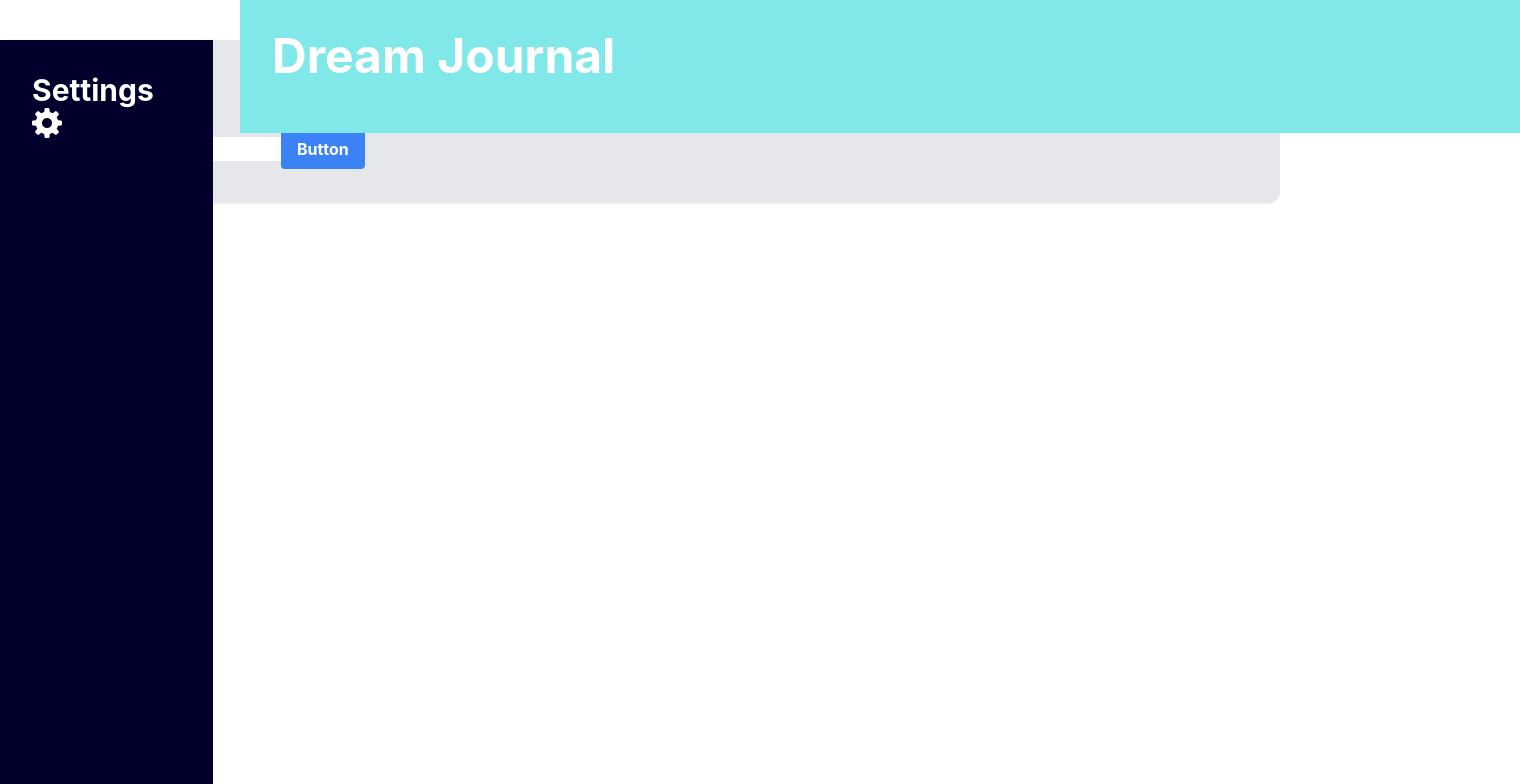
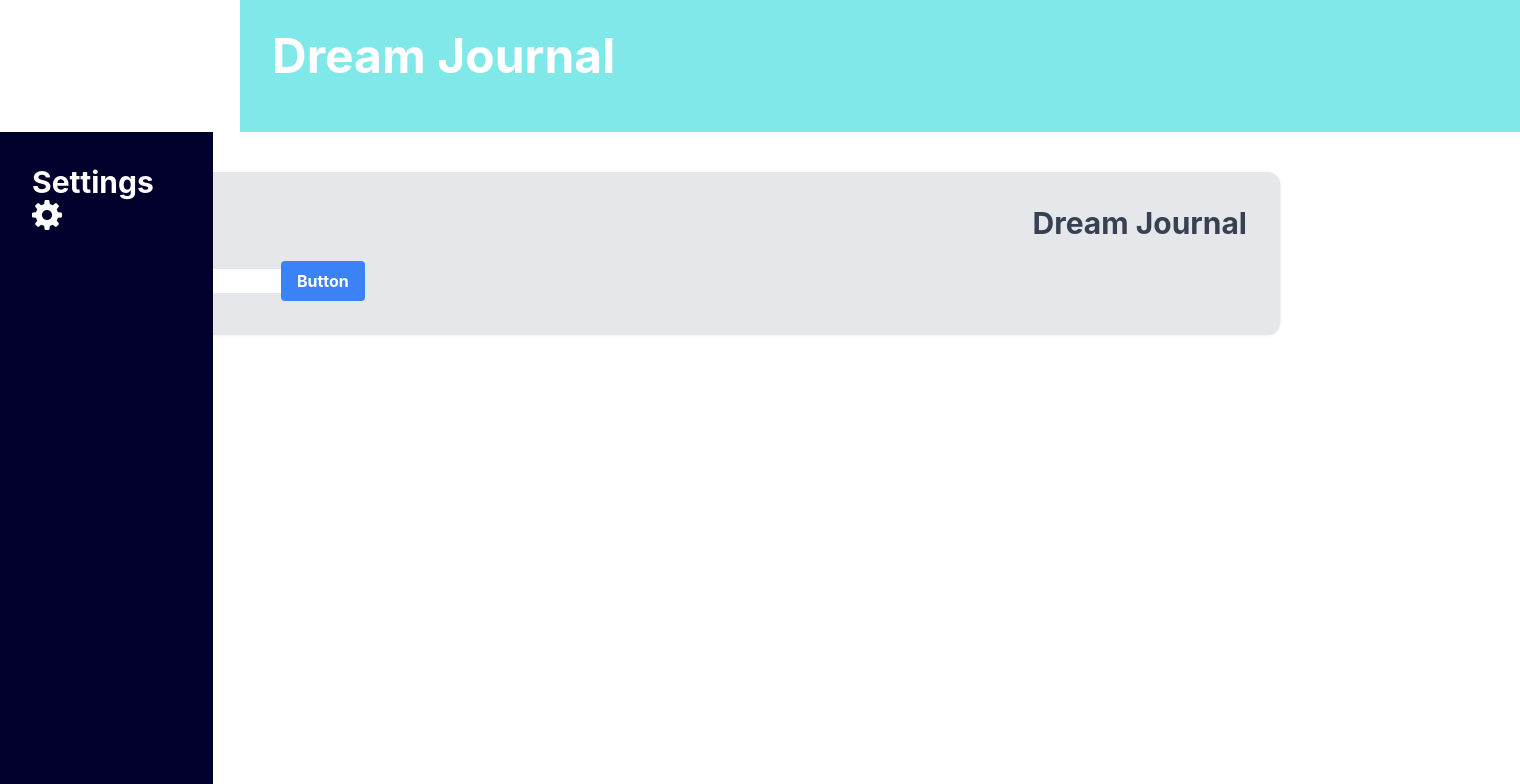
Before and after one commit to anmho/dream-journal-client, a React (Create React App) app: page / in a window 1280 px wide. Shown: the top 784 px of the page, 1520 px wide, since content can reach past the window. Built offline with nearby package versions, Linux system fonts and the light colour scheme.

Commit message:
remove flex

```diff
--- a/src/Titlebar.js
+++ b/src/Titlebar.js
@@ -3,7 +3,7 @@ import React from 'react'
 export default function Titlebar() {
   return (
     <>
-    <div className="fixed mx-auto inset-x-0 top-0 h-1/6 w-full bg-[#80E8E8] p-8 mr-0 ml-60">
+    <div className="container mx-auto inset-x-0 top-0 h-1/6 w-full bg-[#80E8E8] p-8 mr-0 ml-60">
         <p className="text-5xl text-white font-bold mb-5 color-white">
             Dream Journal
         </p>
```
